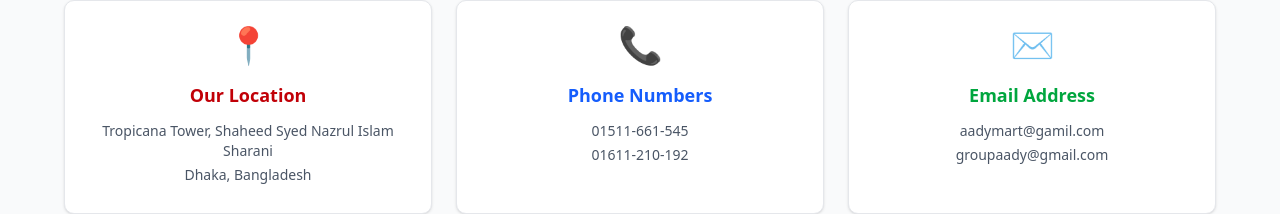
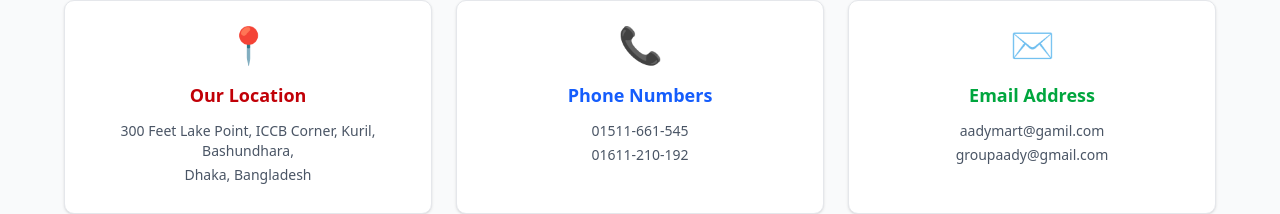
Before and after one commit to mohibbullah272/aadygroup_client, a React (Vite) app: page /contact in a window 1280 px wide. Shown: the part 552-766 px from the top of the page. Built offline with nearby package versions, Linux system fonts and the light colour scheme; no server answers; a web font is replaced by a local one.

Commit message:
update about and contact us page info

```diff
--- a/src/page/aboutUs/AboutUs.tsx
+++ b/src/page/aboutUs/AboutUs.tsx
@@ -435,7 +435,7 @@ Dhaka, Bangladesh.
                 viewport={{ once: true }}
                 transition={{ delay: 0.4 }}
               >
-                <MoveRight/>   <Badge className='bg-gray-700 py-2 px-5 '>Aady Flower Mart </Badge>
+                <MoveRight/>   <Badge className='bg-gray-700 py-2 px-5 '>Ahona Ful Kutir </Badge>
 
               </motion.p>
 
--- a/src/page/contact/ContactPage.tsx
+++ b/src/page/contact/ContactPage.tsx
@@ -55,7 +55,7 @@ const ContactPage = () => {
         {
             icon: "📍",
             title: "Our Location",
-            details: ["Tropicana Tower, Shaheed Syed Nazrul Islam Sharani" , "Dhaka, Bangladesh"],
+            details: ["300 Feet Lake Point, ICCB Corner, Kuril, Bashundhara," , "Dhaka, Bangladesh"],
             color: "text-red-700"
         },
         {
```
